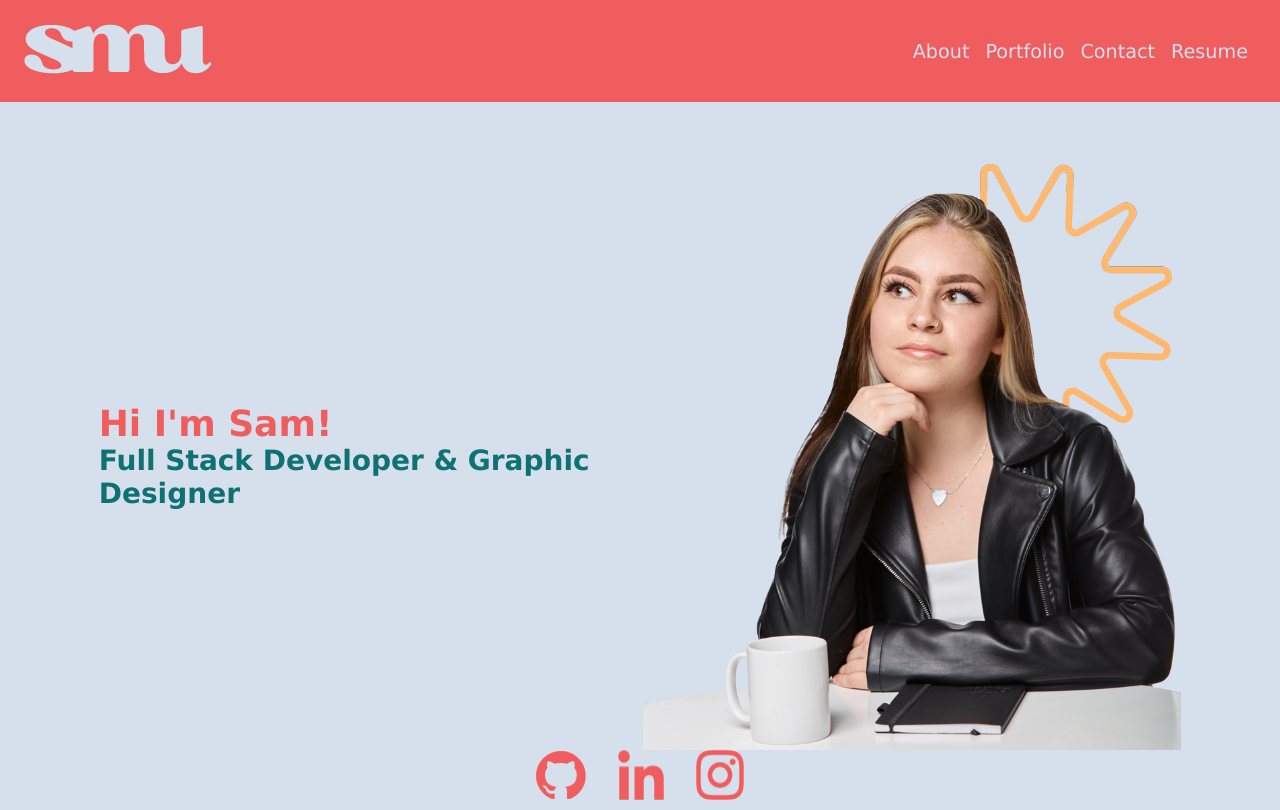
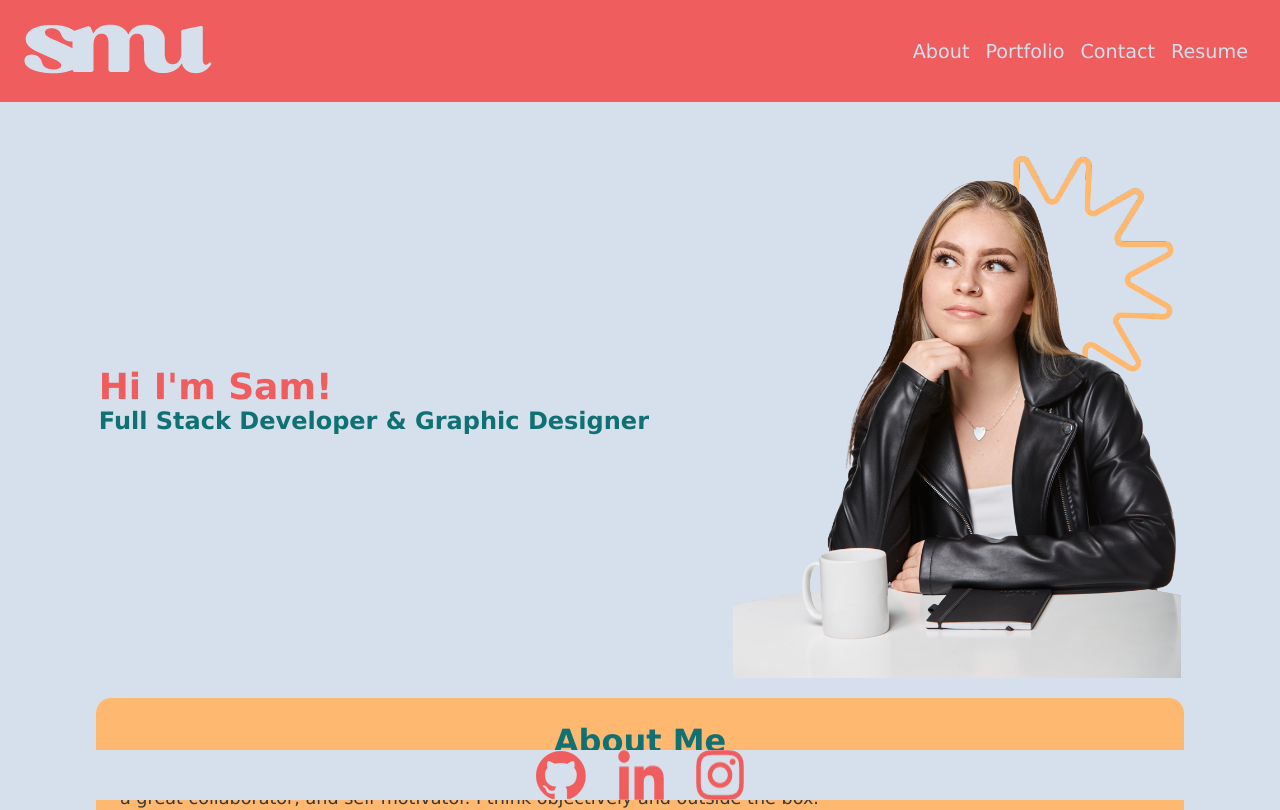
Before and after one commit to samurwin/samurwin.github.io, a React (Create React App) app: page / in a window 1280 px wide. Shown: the top 810 px of the page. Built offline with nearby package versions, Linux system fonts and the light colour scheme.

Commit message:
style adjustments

```diff
--- a/src/pages/About.js
+++ b/src/pages/About.js
@@ -4,11 +4,11 @@ function About() {
     return (
         <div className='my-3'>
             <section className='flex-row justify-space-around align-center'>
-                <div className='col-12 col-lg-6'>
+                <div className='col-12 col-lg-7'>
                     <h1 className='text-primary'>Hi I'm Sam!</h1>
-                    <h3 className='text-quatrinary'>Full Stack Developer & Graphic Designer</h3>
+                    <h4 className='text-quatrinary'>Full Stack Developer & Graphic Designer</h4>
                 </div>
-                <div className='col-12 col-lg-6'>
+                <div className='col-12 col-lg-5'>
                     <img
                     src={require('../assets/images/website-heroimg.png')}
                     alt='Samantha Urwin at a desk'
```
